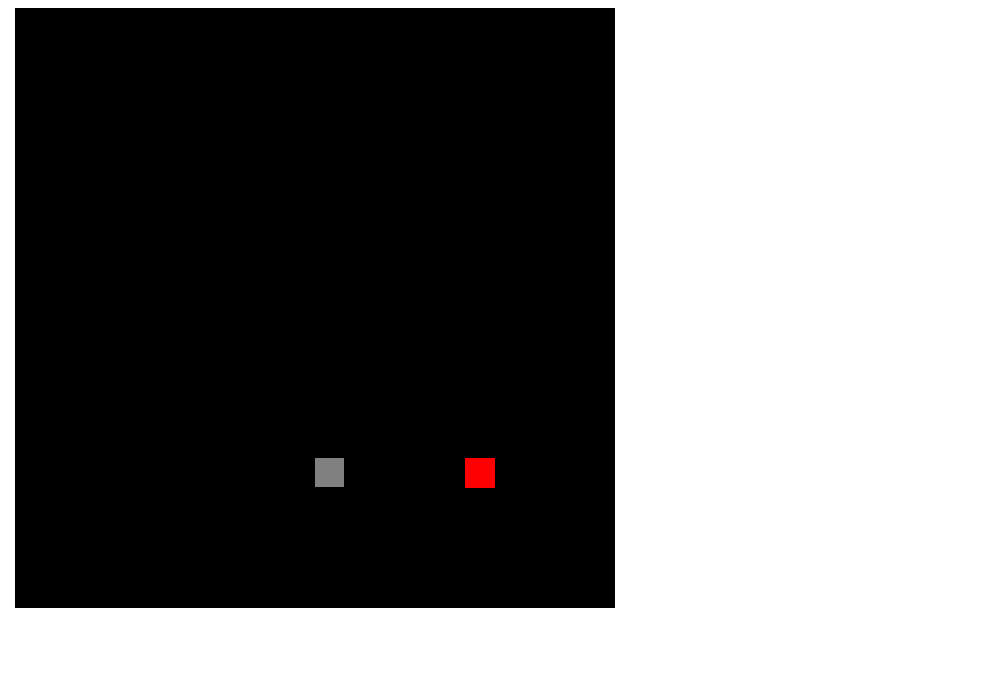
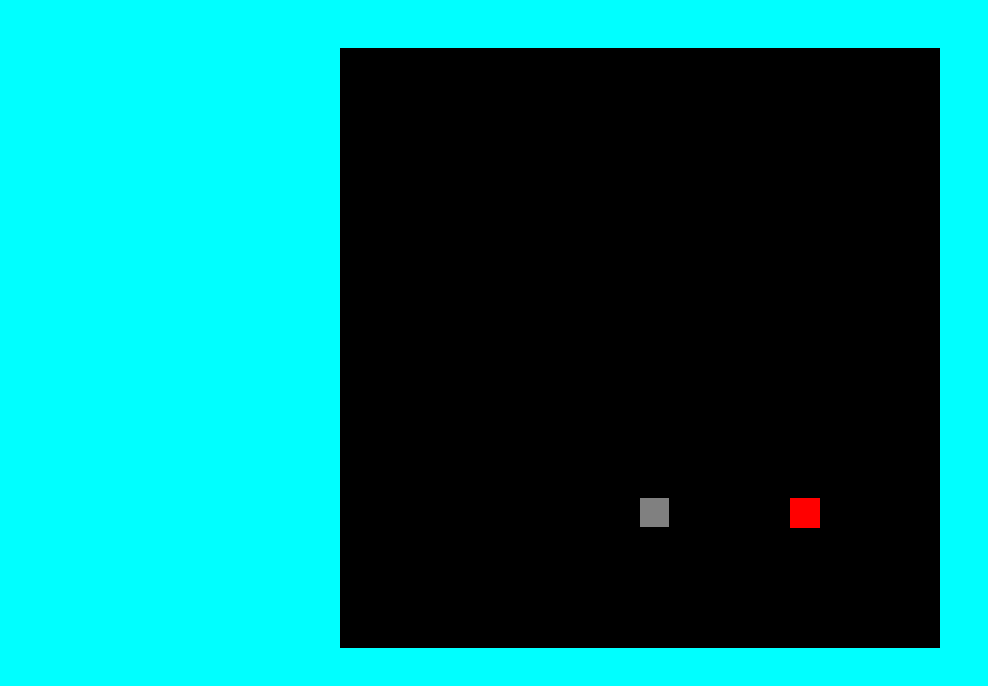
Before and after one commit to LeandroFerreira991/Jogo-da-cobrinha, a plain HTML site: page index.html in a window 1280 px wide. Shown: the whole page, without its empty margins (0-988 px from the left). Drawn offline with nearby package versions, Linux system fonts and the light colour scheme.

Commit message:
first commit

```diff
--- a/index.html
+++ b/index.html
@@ -9,10 +9,14 @@
     <link rel="stylesheet" href="https://stackpath.bootstrapcdn.com/bootstrap/4.1.3/css/bootstrap.min.css"
         integrity="sha384-MCw98/SFnGE8fJT3GXwEOngsV7Zt27NXFoaoApmYm81iuXoPkFOJwJ8ERdknLPMO" crossorigin="anonymous">
 
+        <link rel="stylesheet" href="./style.css">
+
+
+
 </head>
 <body>
-
-   <div class="container-fluid py-2 ">
+<!-- <h1> Boa Diversão!</h1> -->
+   <div class="container-fluid py-5 ">
      <canvas id="stage" width="600" height="600"></canvas>
    </div>
     <script type="text/javascript">
--- /dev/null
+++ b/style.css
@@ -0,0 +1,13 @@
+*{
+
+    background-color: aqua;
+
+}
+
+.container-fluid{
+
+    background-color: aqua;
+    display: flex;
+    justify-content: center;
+
+}
```
